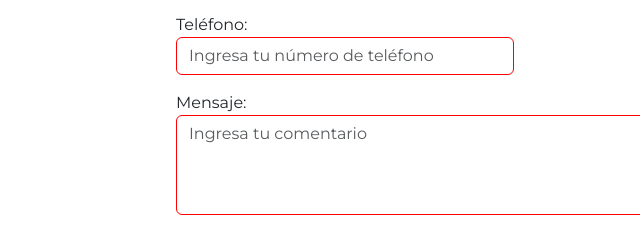
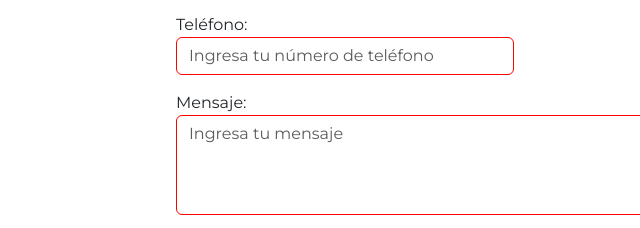
Before and after one commit to joseperezm/Pre-Entrega-3, a website: page contacto.html in a window 1280 px wide. Shown: the part 905-1133 px from the top of the page, 114-754 px from the left. Drawn offline with nearby package versions, Linux system fonts and the light colour scheme.

Commit message:
arreglar formulario

```diff
--- a/contacto.html
+++ b/contacto.html
@@ -103,7 +103,7 @@
           <div class="row">
             <div class="col-md-12 mb-3">
               <label for="comment">Mensaje:</label>
-              <textarea class="form-control" id="comment" placeholder="Ingresa tu comentario" required></textarea>
+              <textarea class="form-control" id="comment" placeholder="Ingresa tu mensaje" required></textarea>
             </div>
           </div>
           <button class="btn btn-formulario" type="submit">Enviar</button>
```
